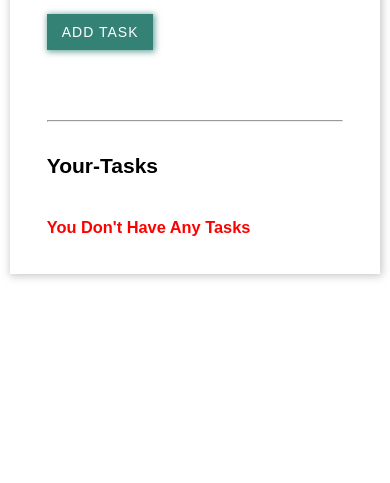
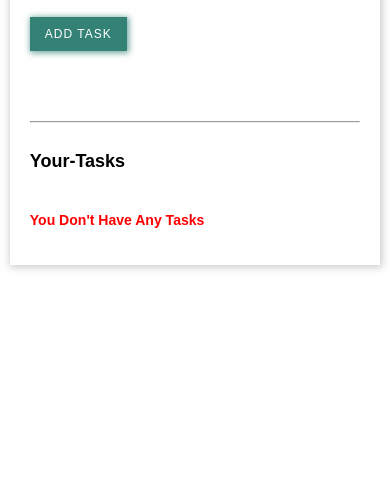
Before and after one commit to kareem333j/TaskBook, a plain HTML site: page index.html in a window 390 px wide. Shown: the part 361-844 px from the top of the page. Drawn offline with nearby package versions, Linux system fonts and the light colour scheme; a web font is replaced by a local one.

Commit message:
Update style.css

```diff
--- a/style.css
+++ b/style.css
@@ -109,15 +109,15 @@ input {
     overflow: hidden;
 }
 
-@media (max-width: 710px) {
+@media (max-width: 768px) {
     body {
-        font-size: 14px;
+        font-size: 12px;
     }
     section {
         padding: 0;
     }
     .task-box {
-        padding: 37px;
+        padding: 37px 20px;
         width: 95%;
     }
 }
@@ -147,7 +147,7 @@ input {
     color: red;
 }
 
-@media (max-width: 710px){
+@media (max-width: 768px){
     .message{
         width: 95%;
     }
```
